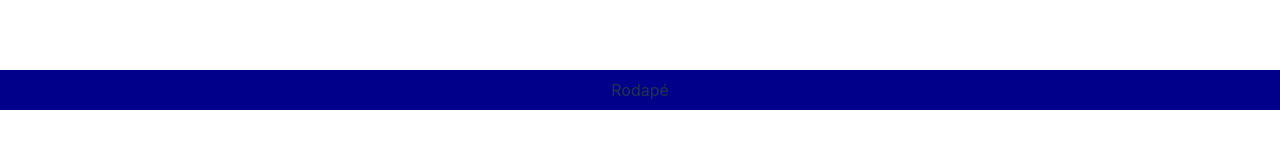
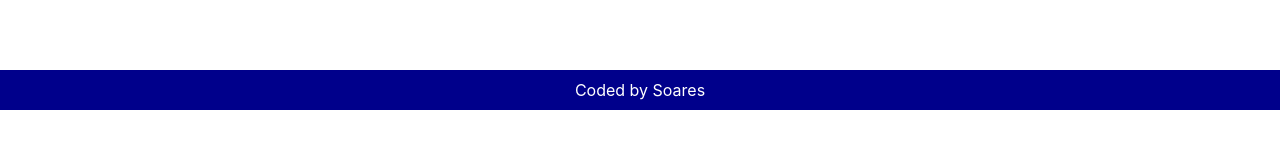
Before and after one commit to gusoaresss/react-routes, a React (Vite) app: page / in a window 1280 px wide. Shown: the part 622-770 px from the top of the page. Built offline with nearby package versions, Linux system fonts and the light colour scheme.

Commit message:
Alteração Rodapé

```diff
--- a/src/App.css
+++ b/src/App.css
@@ -12,4 +12,5 @@ nav{
   display: flex; width: 100vw; justify-content: center;
   align-items: center; height: 5vh;
   background-color: darkblue;
+  color: white;
 }
--- a/src/Components/Rodape.jsx
+++ b/src/Components/Rodape.jsx
@@ -2,7 +2,7 @@ export default function Rodape(){
 
     return(
         <footer>
-            <p>Rodapé</p>
+            <p>Coded by Soares</p>
         </footer>
     )
 }
```
